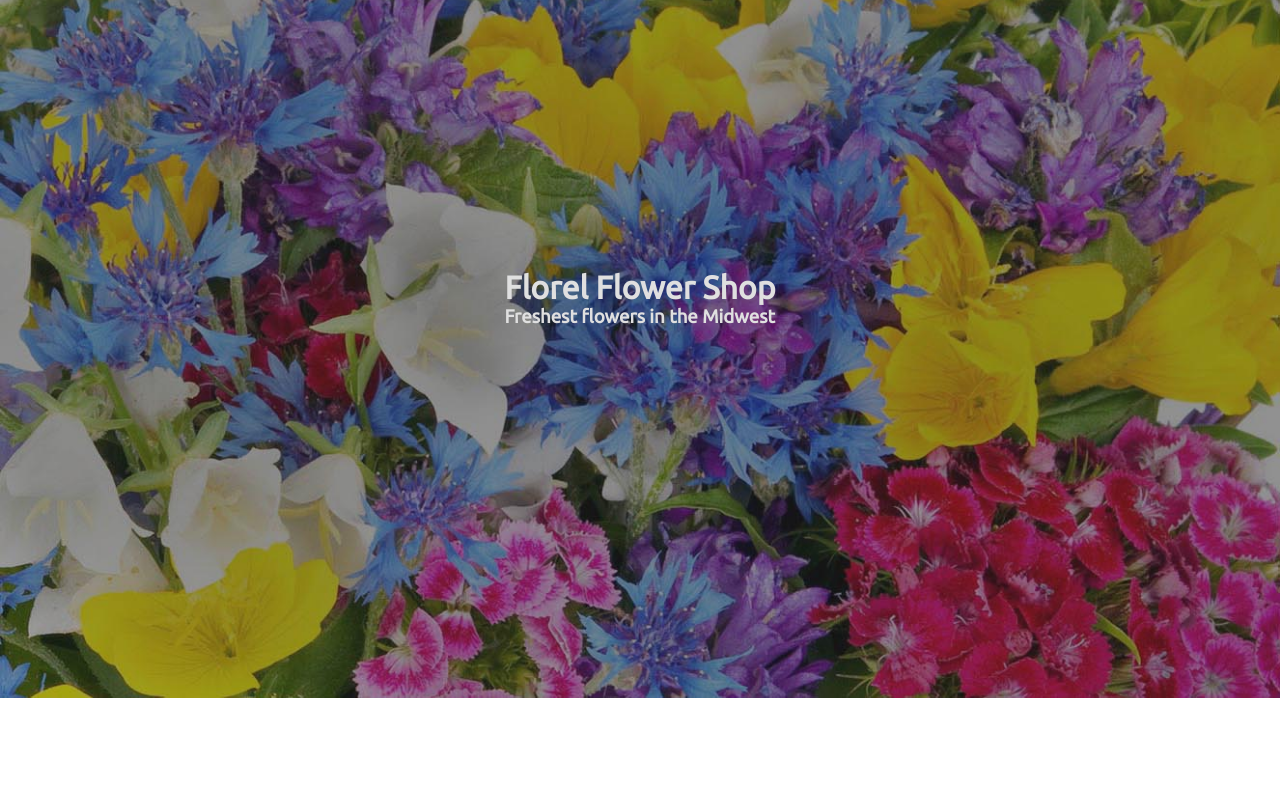
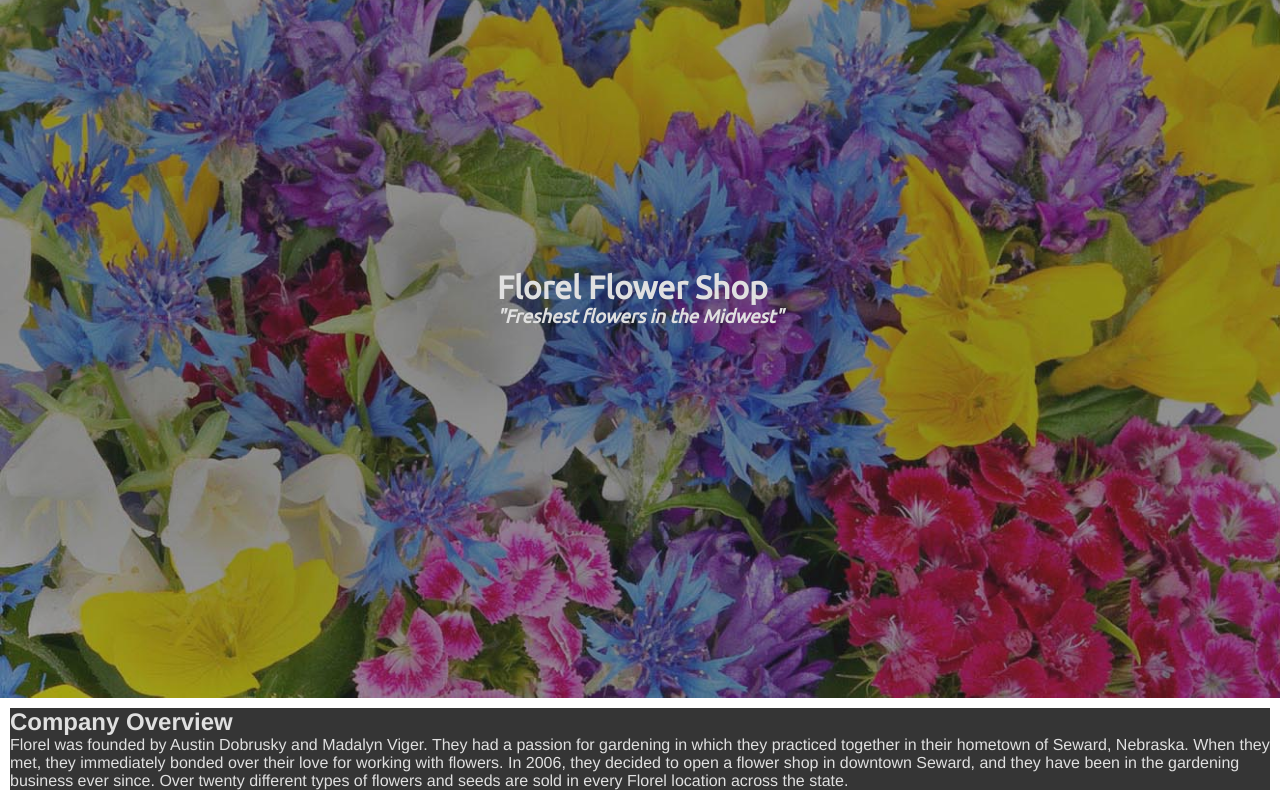
Before and after one commit to adobrusky/skills1819, a plain HTML site: page index.html in a window 1280 px wide. Shown: the part 102-902 px from the top of the page. Before the commit the page ends 820 px from the top, so only its background shows below. Drawn offline with nearby package versions, Linux system fonts and the light colour scheme.

Commit message:
company overview fix

```diff
--- a/css/master.scss
+++ b/css/master.scss
@@ -6,4 +6,14 @@
     color: $white;
     font-family: $pfont;
   }
+  h3 {
+    font-style: italic;
+  }
 }
+.overview {
+  background-color: $black;
+  color: $white;
+}
+.content .container {
+  padding: none;
+}
--- a/index.html
+++ b/index.html
@@ -34,11 +34,14 @@
       <div class="landing" style="background-image:url('img/landing.jpg')">
         <div>
           <h1>Florel Flower Shop</h1>
-          <h3>Freshest flowers in the Midwest</h3>
+          <h3>"Freshest flowers in the Midwest"</h3>
         </div>
       </div>
       <div class="container">
-
+        <div class="overview">
+          <h2>Company Overview</h2>
+          <p>Florel was founded by Austin Dobrusky and Madalyn Viger. They had a passion for gardening in which they practiced together in their hometown of Seward, Nebraska. When they met, they immediately bonded over their love for working with flowers. In 2006, they decided to open a flower shop in downtown Seward, and they have been in the gardening business ever since. Over twenty different types of flowers and seeds are sold in every Florel location across the state.</p>
+        </div>
       </div>
     </div>
 
```
Also changed, not shown: css/master.css.
